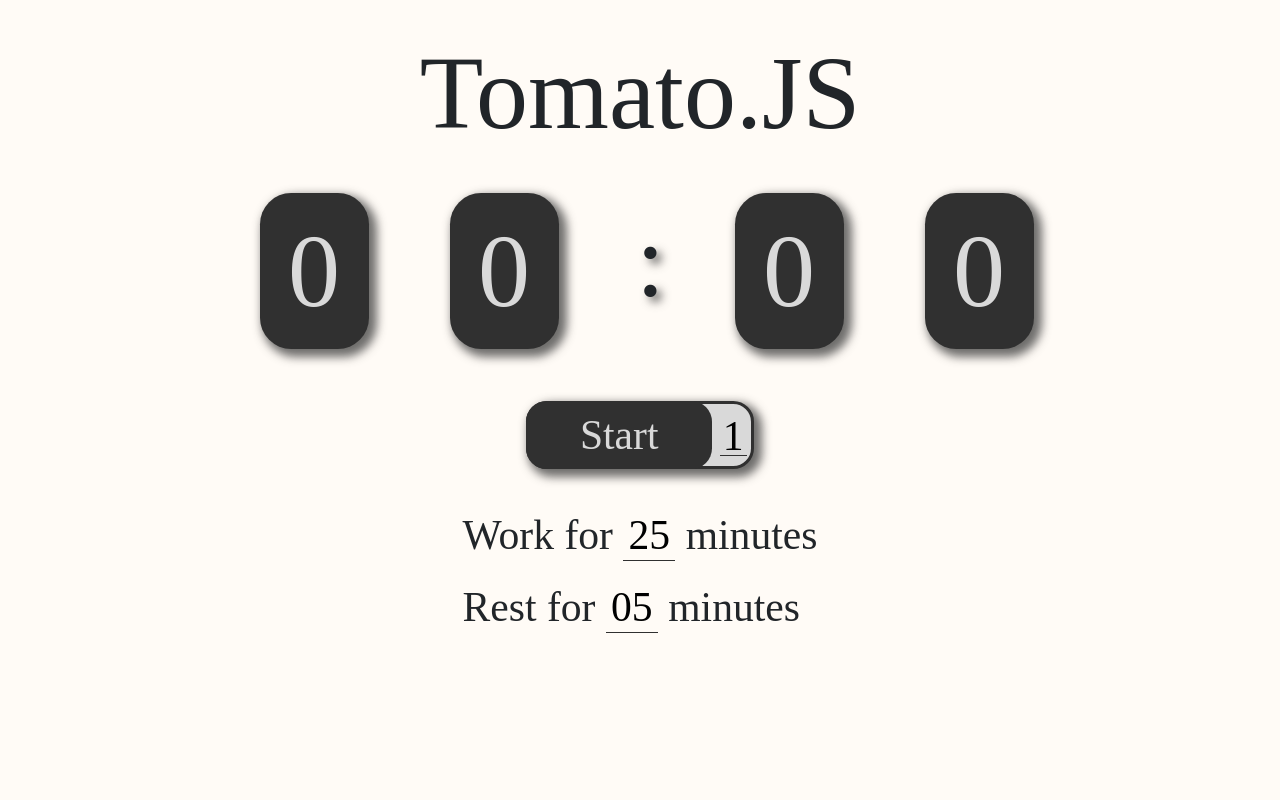
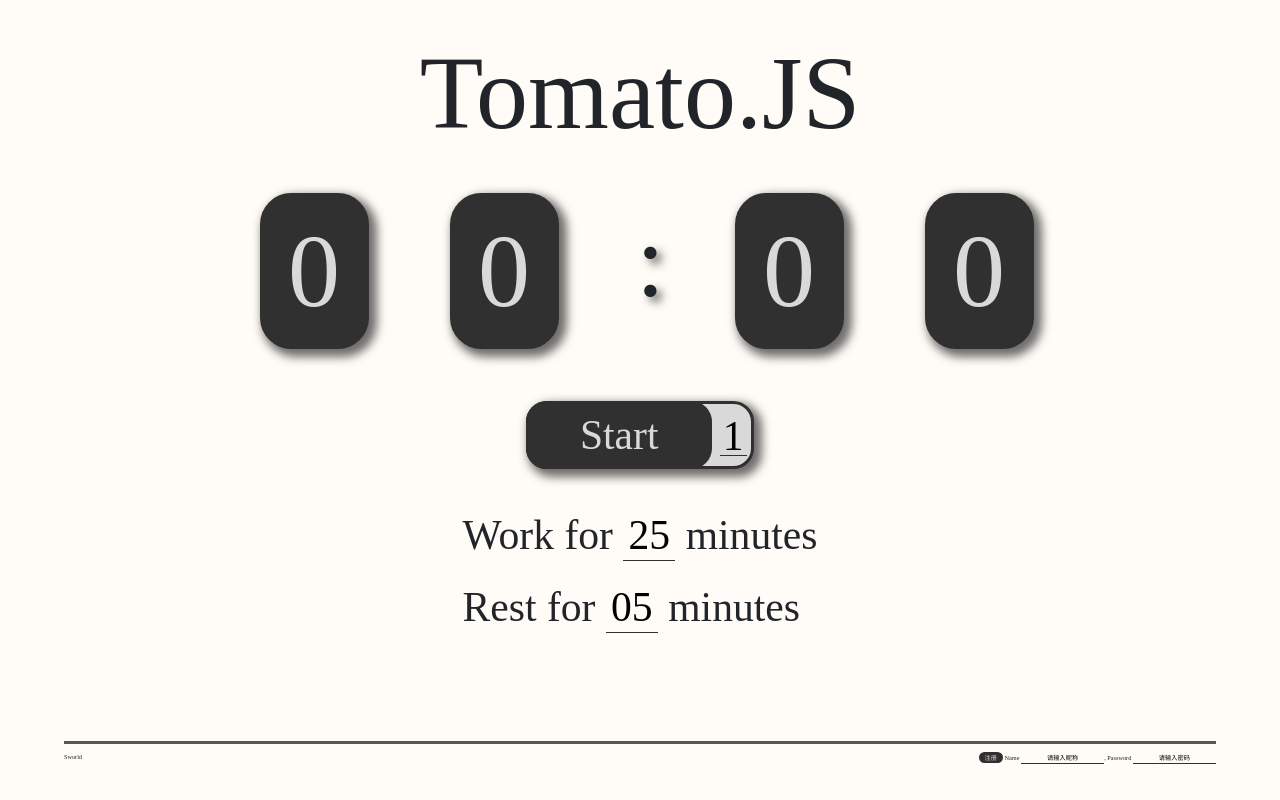
Before and after one commit to mcthesw/tomato-clock.js, a website: page index.html in a window 1280 px wide. Drawn offline with nearby package versions, Linux system fonts and the light colour scheme; a web font is replaced by a local one.

Commit message:
第一页

```diff
--- a/index.html
+++ b/index.html
@@ -49,9 +49,15 @@
                 <p>Rest for <input type="text" id="inputRest" maxlength="2" value="05"> minutes</p>
             </div>
         </div>
-        <div class="row">
+    </div>
+    <hr class="normal-hr">
+    <div id="midPageContainer">
             <!-- 底栏部分 -->
-        </div>
+            Sworld
+            <div id="accountContainer">
+                <button type="button" id="register">注册</button>
+                Name <input type="text" id="accountName" value="请输入昵称">, Password <input type="text" id="accountPsw" value="请输入密码">
+            </div>
     </div>
     <div class="container" id="page2">
         <div class="row">
--- a/mystyle.css
+++ b/mystyle.css
@@ -22,7 +22,7 @@ body {
 }
 
 .container#page1 {
-    height: 100vh;
+    height: 90vh;
 }
 
 #clockContainer{
@@ -126,3 +126,39 @@ input#inputTimes{
 
     border-bottom: 1.5px solid rgb(48, 48, 48);
 }
+
+hr.normal-hr{
+    clear:both;
+    width: 90vw;
+    border-top: 3px solid rgba(48, 48, 48,0.8);
+}
+
+div#midPageContainer{
+    width: 90vw;
+    margin: auto;
+    margin-top: -0.6rem;
+
+    font-size: 0.3rem;
+}
+
+div#accountContainer{
+    float: right;
+}
+
+#accountContainer > button#register {
+    background-color: rgb(48, 48, 48);
+    border-radius: 7px;
+    border:0;
+    color: rgb(217, 217, 217);
+}
+
+div#accountContainer > input{
+    background:none;
+	outline:none;
+	border:none;
+
+    width: 4rem;
+    text-align: center;
+
+    border-bottom: 1.5px solid rgb(48, 48, 48);
+}
```
